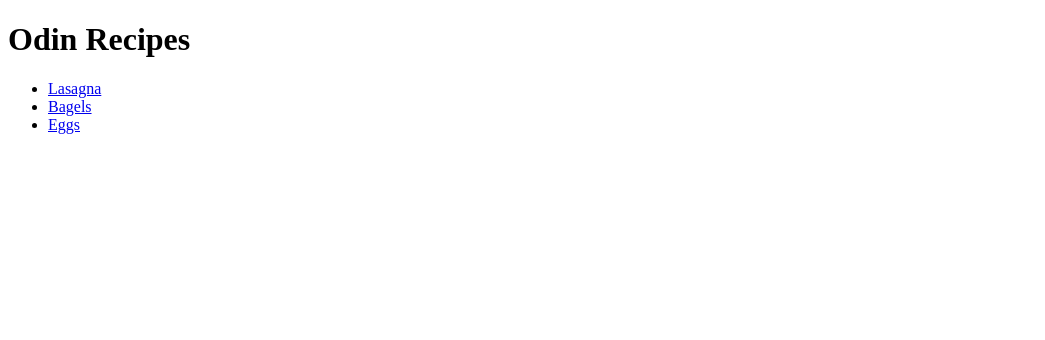
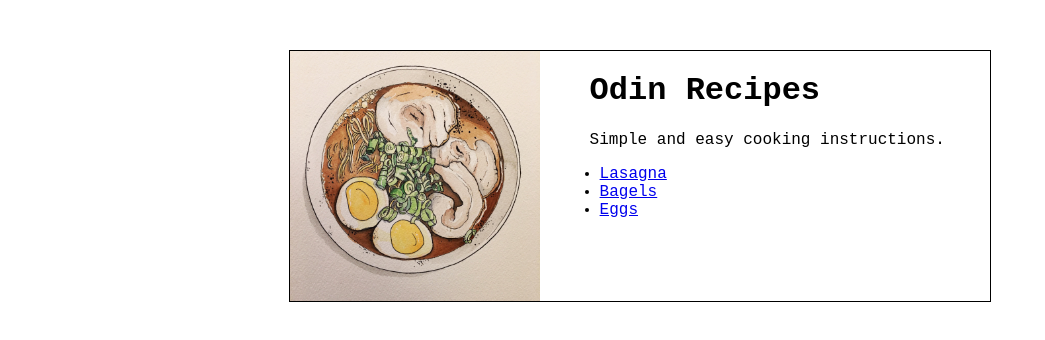
Before and after one commit to waxingrose/odin-recipes, a plain HTML site: page index.html in a window 1280 px wide. Shown: the whole page, without its empty margins (0-1045 px from the left). Drawn offline with Linux system fonts and the light colour scheme.

Commit message:
modified index.html, added pic and style.css

```diff
--- a/index.html
+++ b/index.html
@@ -3,13 +3,24 @@
     <head>
         <meta charset="UTC-8">
         <title>Odin Recipes</title>
+        <link rel="stylesheet" href="style.css">
     </head>
     <body>
-        <h1>Odin Recipes</h1>
+        <div class="container">
+
+         <div class="image">
+        <img src="pic.jpeg" width="250px" height="auto" alt="cooking">
+         </div>
+
+         <div class="content">
+         <h1>Odin Recipes</h1>
+<p>Simple and easy cooking instructions.</p>
         <ul>
         <li><a href="./recipes/lasagna.html">Lasagna</a></li>
         <li><a href="./recipes/bagels.html">Bagels</a></li>
         <li><a href="./recipes/eggs.html">Eggs</a></li>
     </ul>
+    </div>
+    </div>
     </body>
 </html>
--- /dev/null
+++ b/style.css
@@ -0,0 +1,30 @@
+body {
+    font-family:'Courier New', Courier, monospace;
+}
+
+.container {
+    border: solid 1px black;
+    padding: 0px;
+    width: 700px;
+    margin: 50px auto;
+}
+
+div.image {
+    display: inline-block;
+    vertical-align: top;
+    line-height: 0%;
+}
+
+.content {
+    display: inline-block;
+    vertical-align: top;
+    padding-left: 10px;
+}
+
+h1 {
+    padding-left: 30px;
+}
+
+p {
+    padding-left: 30px;
+}
```
Also changed, not shown: pic.jpeg (added).
